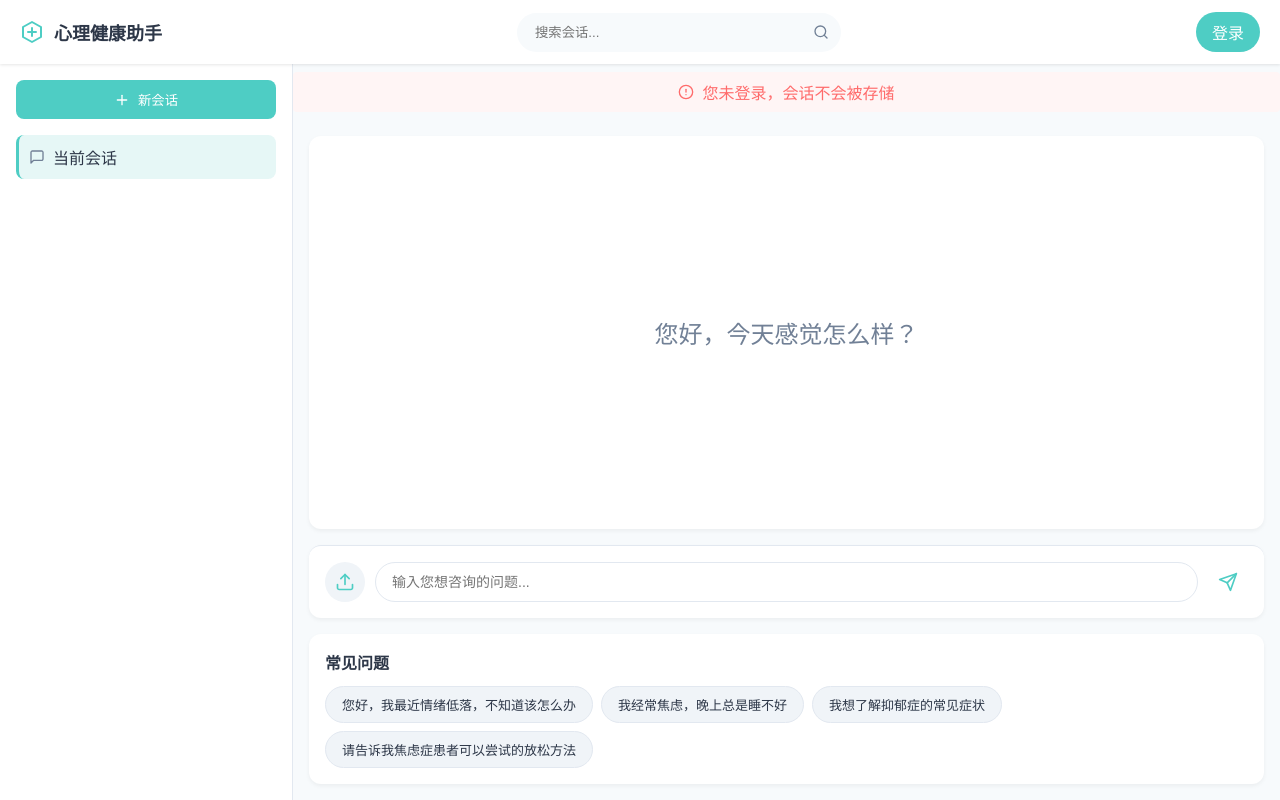
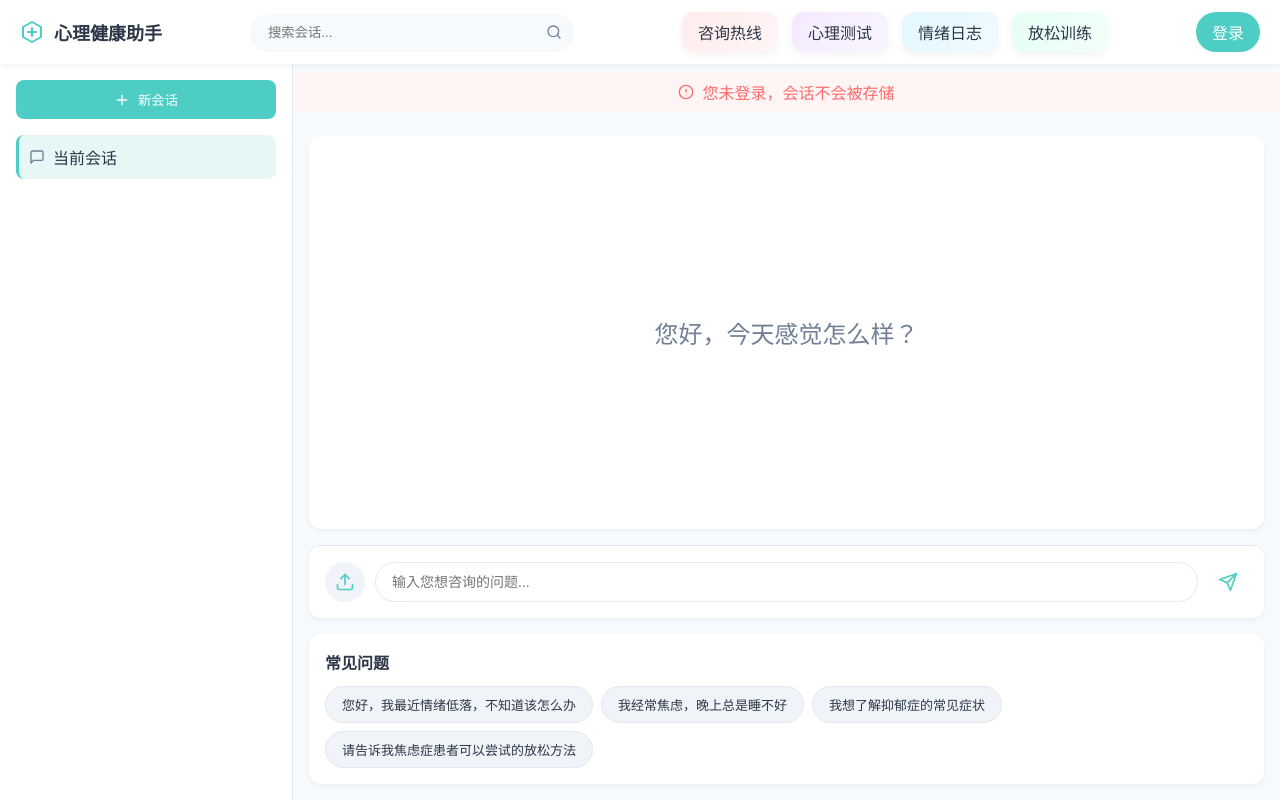
Before and after one commit to z964903982/mental-health-front, a Vue app: page / in a window 1280 px wide. Built offline with nearby package versions, Linux system fonts and the light colour scheme.

Commit message:
修改输出为markdown格式，添加打字机效果

```diff
--- a/package.json
+++ b/package.json
@@ -19,6 +19,8 @@
   },
   "dependencies": {
     "axios": "^1.12.2",
+    "dompurify": "^3.2.7",
+    "marked": "^16.4.0",
     "pinia": "^3.0.3",
     "vue": "^3.5.22",
     "vue-router": "^4.5.1"
--- a/src/components/Chat.css
+++ b/src/components/Chat.css
@@ -28,12 +28,13 @@ body,
 /* 导航栏样式 */
 .navbar {
     padding: 12px 20px;
-    background-color: white;
+    background: white;
     display: flex;
     justify-content: space-between;
     align-items: center;
-    box-shadow: 0 1px 3px rgba(0, 0, 0, 0.1);
+    box-shadow: 0 1px 6px rgba(0, 0, 0, 0.06);
     z-index: 10;
+    backdrop-filter: blur(8px);
 }
 
 .logo {
@@ -44,6 +45,68 @@ body,
     font-size: 18px;
     color: var(--dark-text);
 }
+
+/* ChatNav.css */
+.nav-features {
+    display: flex;
+    gap: 14px;
+    margin-left: 20px;
+}
+
+.nav-btn {
+    padding: 8px 16px;
+    border-radius: 12px;
+    font-weight: 500;
+    color: #2D3748;
+    text-decoration: none;
+    background: white;
+    box-shadow: 0 3px 8px rgba(0, 0, 0, 0.05);
+    transition: all 0.25s ease;
+    backdrop-filter: blur(6px);
+}
+
+.nav-btn:hover {
+    transform: translateY(-2px);
+    box-shadow: 0 6px 12px rgba(0, 0, 0, 0.08);
+}
+
+/* 浅色柔和配色，带气泡感 */
+/* 🌸浅色柔和配色，带气泡感 */
+.nav-btn.hotline {
+    background: linear-gradient(135deg, #FFECEC 0%, #FFF5F5 100%);
+}
+
+.nav-btn.test {
+    background: linear-gradient(135deg, #F4E9FF 0%, #FAF5FF 100%);
+}
+
+/* 🩵情绪日志：清新蓝绿色调 */
+.nav-btn.mood {
+    background: linear-gradient(135deg, #E3F6FF 0%, #F0FBFF 100%);
+}
+
+/* 💚放松训练：浅绿色调 */
+.nav-btn.relax {
+    background: linear-gradient(135deg, #E5FFF3 0%, #F3FFF9 100%);
+}
+
+/* 🌈鼠标悬停时让颜色更亮一点，有轻柔浮动感 */
+.nav-btn.hotline:hover {
+    background: linear-gradient(135deg, #FFD8D8 0%, #FFF0F0 100%);
+}
+
+.nav-btn.test:hover {
+    background: linear-gradient(135deg, #E9D8FD 0%, #F6EDFF 100%);
+}
+
+.nav-btn.mood:hover {
+    background: linear-gradient(135deg, #D6F3FF 0%, #EBFAFF 100%);
+}
+
+.nav-btn.relax:hover {
+    background: linear-gradient(135deg, #D9FFEF 0%, #EDFFF8 100%);
+}
+
 
 .search-bar {
     display: flex;
@@ -349,6 +412,7 @@ body,
     border-radius: 18px;
     padding: 12px 16px;
     position: relative;
+
 }
 
 .chat-message.user .message-bubble {
--- a/src/components/Chat.vue
+++ b/src/components/Chat.vue
@@ -17,6 +17,13 @@
           <path d="M11 19C15.4183 19 19 15.4183 19 11C19 6.58172 15.4183 3 11 3C6.58172 3 3 6.58172 3 11C3 15.4183 6.58172 19 11 19Z" stroke="#718096" stroke-width="2" stroke-linecap="round" stroke-linejoin="round"/>
           <path d="M21 21L16.65 16.65" stroke="#718096" stroke-width="2" stroke-linecap="round" stroke-linejoin="round"/>
         </svg>
+      </div>
+
+      <div class="nav-features">
+    <router-link to="/hotline" class="nav-btn hotline">咨询热线</router-link>
+    <router-link to="/test" class="nav-btn test">心理测试</router-link>
+    <router-link to="/mood" class="nav-btn mood">情绪日志</router-link>
+    <router-link to="/relax" class="nav-btn relax">放松训练</router-link>
   </div>
 
       <div class="nav-right">
@@ -183,6 +190,10 @@
 <script setup>
 import './Chat.css'
 
+import { marked } from "marked";
+import DOMPurify from "dompurify";
+
+
 import { ref, nextTick, onMounted, computed, watch } from "vue";
 import { useRouter } from "vue-router";
 import axios from "axios";
@@ -209,6 +220,10 @@ const showUserMenu = ref(false);
 const sessions = ref([]);
 const currentSessionId = ref(null);
 const sessionCreatedInDB = ref(false); // 是否已保存到数据库
+
+const aiLoading = ref(false); // 是否正在加载AI回复
+const aiTypingIndex = ref(0); // 当前AI输出的字符索引
+
 
 // ------------------ 生命周期 ------------------
 onMounted(async () => {
@@ -272,9 +287,16 @@ const loadSession = async (session) => {
   if (isLoggedIn.value) {
     const res = await axios.get(`http://localhost:8080/api/chat/session/${session.id}`);
     messages.value = res.data.flatMap(log => [
-      { role: "用户", content: log.question },
-      { role: "AI", content: log.answer }
+  {
+    role: "用户",
+    content: DOMPurify.sanitize(marked.parse(log.question))
+  },
+  {
+    role: "AI",
+    content: DOMPurify.sanitize(marked.parse(log.answer))
+  }
 ]);
+
   } else {
     messages.value = [];
   }
@@ -284,46 +306,76 @@ const loadSession = async (session) => {
 // ------------------ 发送消息 ------------------
 const sendQuestion = async () => {
   if (!inputText.value) return;
+
+  // 用户消息
   messages.value.push({ role: "用户", content: inputText.value });
   scrollToBottom();
+  showQuickPrompts.value = false;
 
-  // 隐藏常见问题区域
-  showQuickPrompts.value = false;
+  const questionText = inputText.value;
+  inputText.value = "";
+
+  // 显示加载动画
+  const loadingMessage = { role: "AI", content: "AI正在思考...", isLoading: true };
+  messages.value.push(loadingMessage);
+  aiLoading.value = true;
+  scrollToBottom();
 
   try {
     let res;
 
-    // 如果是临时会话，首次发送消息时创建DB记录
-    if (isLoggedIn.value && !sessionCreatedInDB.value) {
+    if (isLoggedIn.value) {
+      if (!sessionCreatedInDB.value) {
         const createRes = await axios.post("http://localhost:8080/api/chat/session", null, {
-        params: { userId: user.value.id, title: inputText.value.slice(0,10) }
+          params: { userId: user.value.id, title: questionText.slice(0,10) }
         });
         currentSessionId.value = createRes.data.id;
         sessionCreatedInDB.value = true;
         await loadSessions();
       }
-
-    if (isLoggedIn.value) {
       res = await axios.post("http://localhost:8080/api/chat/send", null, {
         params: {
           userId: user.value.id,
           sessionId: currentSessionId.value,
-          text: inputText.value,
+          text: questionText,
         },
       });
     } else {
-      res = await axios.post("http://localhost:8000/ask", { text: inputText.value });
+      res = await axios.post("http://localhost:8000/ask", { text: questionText });
     }
 
-    messages.value.push({ role: "AI", content: res.data.answer });
+    // 渲染Markdown
+    const rawAnswer = res.data.answer || "AI未返回内容";
+    const safeHtml = DOMPurify.sanitize(marked.parse(rawAnswer));
+
+    // 移除加载动画
+    const loadingIdx = messages.value.findIndex(m => m.isLoading);
+    if (loadingIdx !== -1) messages.value.splice(loadingIdx, 1);
+
+    // 逐字输出
+    messages.value.push({ role: "AI", content: "" });
+    const newMsg = messages.value[messages.value.length - 1];
+    aiTypingIndex.value = 0;
+
+    function typeChar() {
+      if (aiTypingIndex.value < safeHtml.length) {
+        newMsg.content += safeHtml[aiTypingIndex.value];
+        aiTypingIndex.value++;
         scrollToBottom();
+        setTimeout(typeChar, 20); // 逐字输出速度，20ms一个字符
+      } else {
+        aiLoading.value = false;
+      }
+    }
+    typeChar();
+
   } catch (error) {
     messages.value.push({ role: "系统", content: "❌ 问答服务出错了" });
     console.error(error);
+    aiLoading.value = false;
   }
+};
 
-  inputText.value = "";
-};
 
 // ------------------ 导航栏 ------------------
 const toggleUserMenu = () => { showUserMenu.value = !showUserMenu.value; };
```
Also changed, not shown: 1 other file (tests, documents, lock files or other folders). Lines whose indentation alone changed are shown as unchanged.
